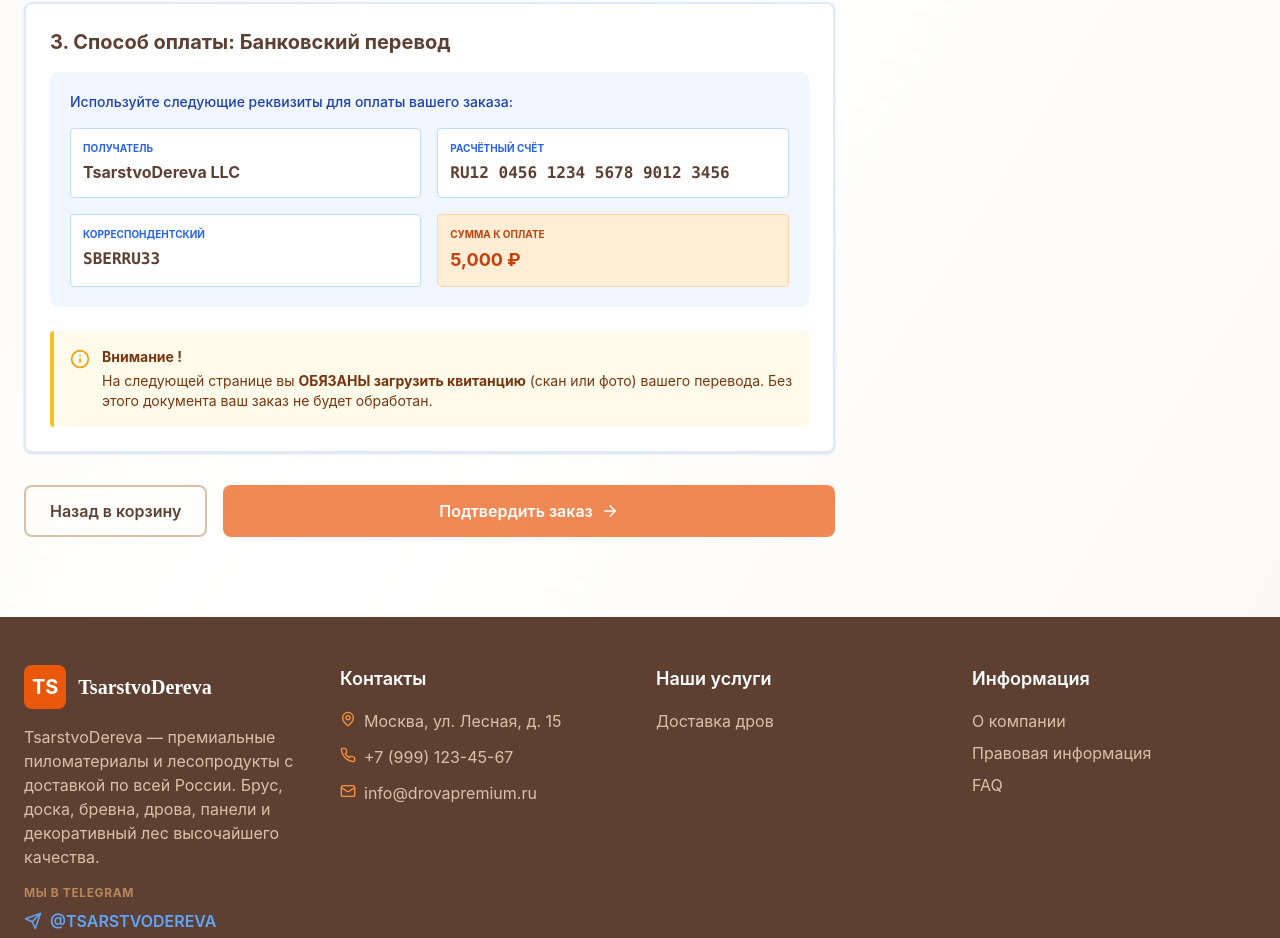
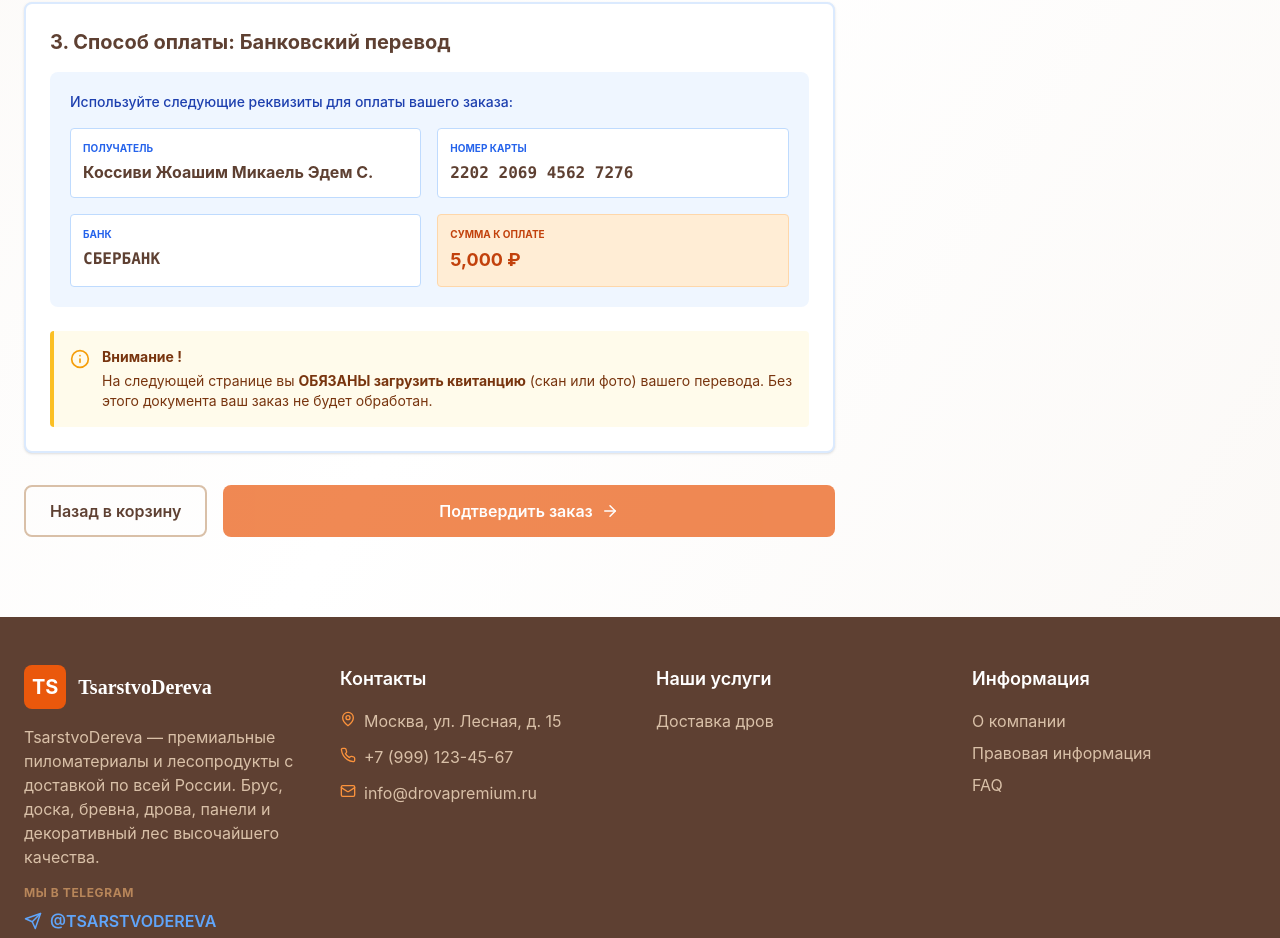
Before and after one commit to passivedrop-lab/bois, a Next.js app: page /checkout in a window 1280 px wide. Shown: the part 968-1906 px from the top of the page. Built offline with nearby package versions, Linux system fonts and the light colour scheme.

Commit message:
feat(checkout): update payment info with real Sberbank details

```diff
--- a/app/checkout/page.tsx
+++ b/app/checkout/page.tsx
@@ -250,24 +250,24 @@ export default function CheckoutPage() {
                 <div className="grid grid-cols-1 md:grid-cols-2 gap-4">
                   <div className="bg-white p-3 rounded border border-blue-200 relative group">
                     <span className="text-[10px] uppercase text-blue-600 font-bold block mb-1">Получатель</span>
-                    <span className="text-wood-900 font-bold">TsarstvoDereva LLC</span>
-                    <button type="button" onClick={() => copyToClipboard('TsarstvoDereva LLC')} className="absolute top-3 right-3 opacity-0 group-hover:opacity-100 transition">
+                    <span className="text-wood-900 font-bold">Коссиви Жоашим Микаель Эдем С.</span>
+                    <button type="button" onClick={() => copyToClipboard('Коссиви Жоашим Микаель Эдем С.')} className="absolute top-3 right-3 opacity-0 group-hover:opacity-100 transition">
                       <Copy size={14} className="text-blue-600" />
                     </button>
                   </div>
 
                   <div className="bg-white p-3 rounded border border-blue-200 relative group">
-                    <span className="text-[10px] uppercase text-blue-600 font-bold block mb-1">Расчётный счёт</span>
-                    <span className="text-wood-900 font-bold font-mono">RU12 0456 1234 5678 9012 3456</span>
-                    <button type="button" onClick={() => copyToClipboard('RU12 0456 1234 5678 9012 3456')} className="absolute top-3 right-3 opacity-0 group-hover:opacity-100 transition">
+                    <span className="text-[10px] uppercase text-blue-600 font-bold block mb-1">Номер карты</span>
+                    <span className="text-wood-900 font-bold font-mono">2202 2069 4562 7276</span>
+                    <button type="button" onClick={() => copyToClipboard('2202 2069 4562 7276')} className="absolute top-3 right-3 opacity-0 group-hover:opacity-100 transition">
                       <Copy size={14} className="text-blue-600" />
                     </button>
                   </div>
 
                   <div className="bg-white p-3 rounded border border-blue-200 relative group">
-                    <span className="text-[10px] uppercase text-blue-600 font-bold block mb-1">Корреспондентский</span>
-                    <span className="text-wood-900 font-bold font-mono">SBERRU33</span>
-                    <button type="button" onClick={() => copyToClipboard('SBERRU33')} className="absolute top-3 right-3 opacity-0 group-hover:opacity-100 transition">
+                    <span className="text-[10px] uppercase text-blue-600 font-bold block mb-1">Банк</span>
+                    <span className="text-wood-900 font-bold font-mono">СБЕРБАНК</span>
+                    <button type="button" onClick={() => copyToClipboard('СБЕРБАНК')} className="absolute top-3 right-3 opacity-0 group-hover:opacity-100 transition">
                       <Copy size={14} className="text-blue-600" />
                     </button>
                   </div>
```
